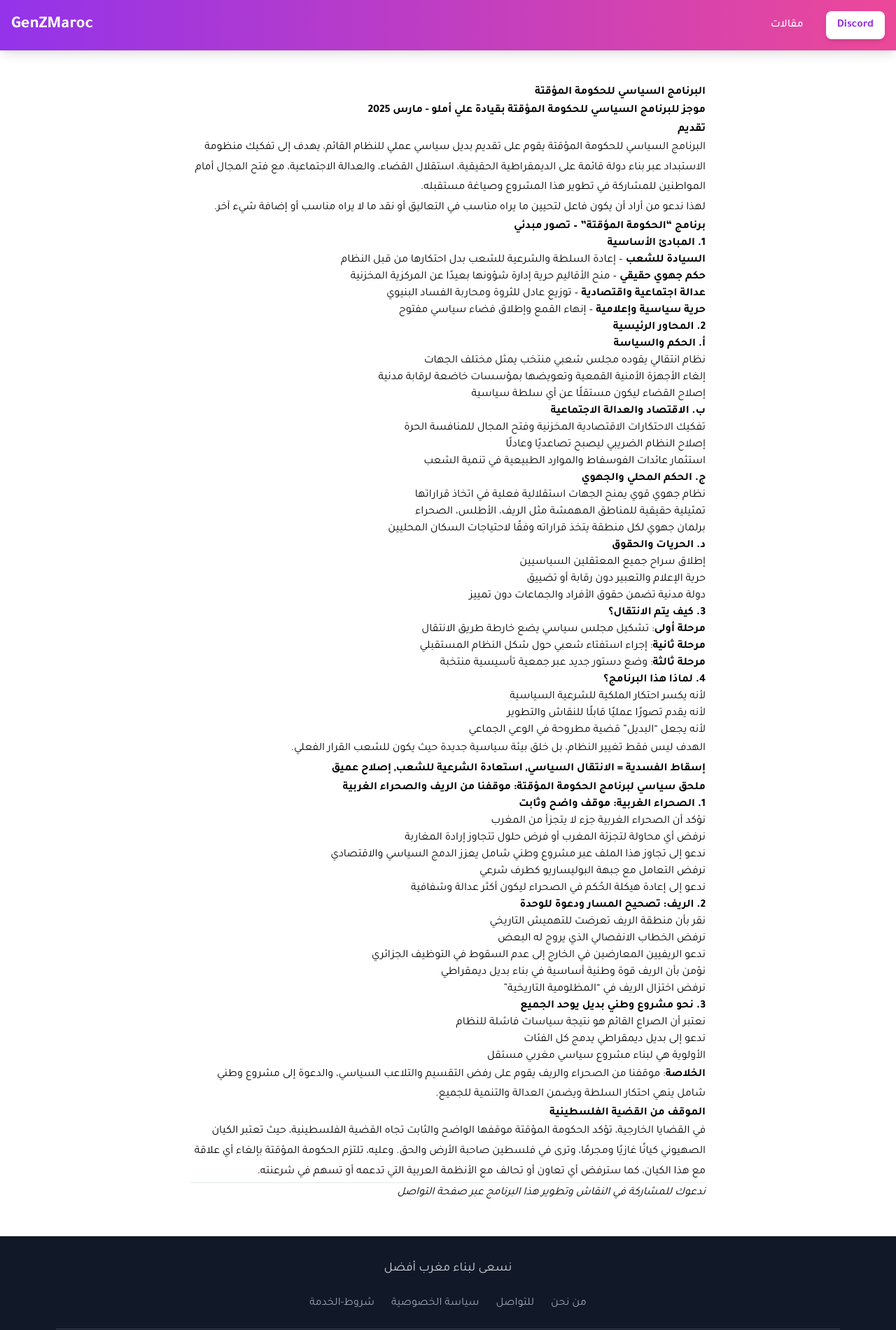
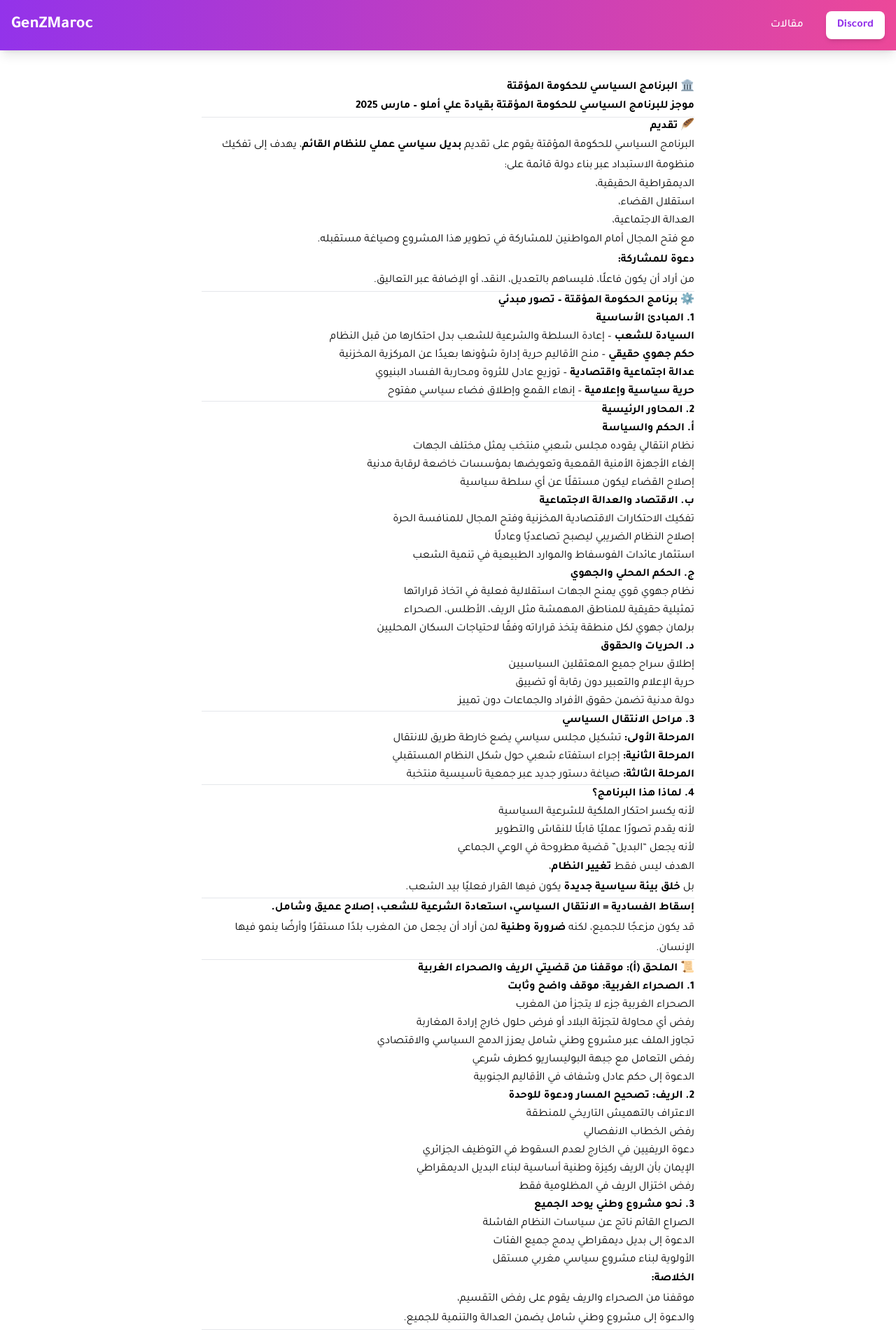
Before and after one commit to niqashx/genzmaroc, a Jekyll site: the page built from الحكومة-المؤقتة.md, in a window 1280 px wide. Shown: the top 1901 px of the page at 70% size. Built offline with Jekyll 4.4.1, drawn with Linux system fonts in a browser that asks for light colours; some of the changed text lies outside the part shown.

Commit message:
actualing the political summary guide

```diff
--- a/الحكومة-المؤقتة.md
+++ b/الحكومة-المؤقتة.md
@@ -5,98 +5,182 @@ description: "مشروع وطني بديل - برنامج الحكومة الم
 permalink: /الحكومة-المؤقتة/
 ---
 
-<div class="max-w-3xl mx-auto px-4 py-12 rtl-content" markdown="1">
+<div class="max-w-3xl mx-auto px-6 sm:px-8 py-10 rtl-content leading-relaxed" markdown="1">
 
-# البرنامج السياسي للحكومة المؤقتة
+# 🏛️ البرنامج السياسي للحكومة المؤقتة
 
-**موجز للبرنامج السياسي للحكومة المؤقتة بقيادة علي أملو - مارس 2025**
+**موجز للبرنامج السياسي للحكومة المؤقتة بقيادة علي أملو – مارس 2025**
 
-## تقديم
+---
 
-البرنامج السياسي للحكومة المؤقتة يقوم على تقديم بديل سياسي عملي للنظام القائم، يهدف إلى تفكيك منظومة الاستبداد عبر بناء دولة قائمة على الديمقراطية الحقيقية، استقلال القضاء، والعدالة الاجتماعية، مع فتح المجال أمام المواطنين للمشاركة في تطوير هذا المشروع وصياغة مستقبله.
+## 🪶 تقديم
 
-لهذا ندعو من أراد أن يكون فاعل لتحيين ما يراه مناسب في التعاليق أو نقد ما لا يراه مناسب أو إضافة شيء آخر.
+البرنامج السياسي للحكومة المؤقتة يقوم على تقديم **بديل سياسي عملي للنظام القائم**، يهدف إلى تفكيك منظومة الاستبداد عبر بناء دولة قائمة على:
+- الديمقراطية الحقيقية،
+- استقلال القضاء،
+- العدالة الاجتماعية،
 
-## برنامج "الحكومة المؤقتة" – تصور مبدئي
+مع فتح المجال أمام المواطنين للمشاركة في تطوير هذا المشروع وصياغة مستقبله.
+
+> **دعوة للمشاركة:**
+> من أراد أن يكون فاعلًا، فليساهم بالتعديل، النقد، أو الإضافة عبر التعاليق.
+
+---
+
+## ⚙️ برنامج الحكومة المؤقتة – تصور مبدئي
 
 ### 1. المبادئ الأساسية
-
 - **السيادة للشعب** – إعادة السلطة والشرعية للشعب بدل احتكارها من قبل النظام
 - **حكم جهوي حقيقي** – منح الأقاليم حرية إدارة شؤونها بعيدًا عن المركزية المخزنية
 - **عدالة اجتماعية واقتصادية** – توزيع عادل للثروة ومحاربة الفساد البنيوي
 - **حرية سياسية وإعلامية** – إنهاء القمع وإطلاق فضاء سياسي مفتوح
 
+---
+
 ### 2. المحاور الرئيسية
 
 #### أ. الحكم والسياسة
-
 - نظام انتقالي يقوده مجلس شعبي منتخب يمثل مختلف الجهات
 - إلغاء الأجهزة الأمنية القمعية وتعويضها بمؤسسات خاضعة لرقابة مدنية
 - إصلاح القضاء ليكون مستقلًا عن أي سلطة سياسية
 
 #### ب. الاقتصاد والعدالة الاجتماعية
-
 - تفكيك الاحتكارات الاقتصادية المخزنية وفتح المجال للمنافسة الحرة
 - إصلاح النظام الضريبي ليصبح تصاعديًا وعادلًا
 - استثمار عائدات الفوسفاط والموارد الطبيعية في تنمية الشعب
 
 #### ج. الحكم المحلي والجهوي
-
 - نظام جهوي قوي يمنح الجهات استقلالية فعلية في اتخاذ قراراتها
 - تمثيلية حقيقية للمناطق المهمشة مثل الريف، الأطلس، الصحراء
 - برلمان جهوي لكل منطقة يتخذ قراراته وفقًا لاحتياجات السكان المحليين
 
 #### د. الحريات والحقوق
-
 - إطلاق سراح جميع المعتقلين السياسيين
 - حرية الإعلام والتعبير دون رقابة أو تضييق
 - دولة مدنية تضمن حقوق الأفراد والجماعات دون تمييز
 
-### 3. كيف يتم الانتقال؟
+---
 
-- **مرحلة أولى**: تشكيل مجلس سياسي يضع خارطة طريق الانتقال
-- **مرحلة ثانية**: إجراء استفتاء شعبي حول شكل النظام المستقبلي
-- **مرحلة ثالثة**: وضع دستور جديد عبر جمعية تأسيسية منتخبة
+### 3. مراحل الانتقال السياسي
+1. **المرحلة الأولى:** تشكيل مجلس سياسي يضع خارطة طريق للانتقال
+2. **المرحلة الثانية:** إجراء استفتاء شعبي حول شكل النظام المستقبلي
+3. **المرحلة الثالثة:** صياغة دستور جديد عبر جمعية تأسيسية منتخبة
+
+---
 
 ### 4. لماذا هذا البرنامج؟
-
 - لأنه يكسر احتكار الملكية للشرعية السياسية
 - لأنه يقدم تصورًا عمليًا قابلًا للنقاش والتطوير
-- لأنه يجعل "البديل" قضية مطروحة في الوعي الجماعي
+- لأنه يجعل “البديل” قضية مطروحة في الوعي الجماعي
 
-الهدف ليس فقط تغيير النظام، بل خلق بيئة سياسية جديدة حيث يكون للشعب القرار الفعلي.
+> الهدف ليس فقط **تغيير النظام**،
+> بل **خلق بيئة سياسية جديدة** يكون فيها القرار فعليًا بيد الشعب.
 
-**إسقاط الفسدية = الانتقال السياسي, استعادة الشرعية للشعب, إصلاح عميق**
+---
 
-## ملحق سياسي لبرنامج الحكومة المؤقتة: موقفنا من الريف والصحراء الغربية
+**إسقاط الفسادية = الانتقال السياسي، استعادة الشرعية للشعب، إصلاح عميق وشامل.**
+قد يكون مزعجًا للجميع، لكنه **ضرورة وطنية** لمن أراد أن يجعل من المغرب بلدًا مستقرًا وأرضًا ينمو فيها الإنسان.
+
+---
+
+## 📜 الملحق (أ): موقفنا من قضيتي الريف والصحراء الغربية
 
 ### 1. الصحراء الغربية: موقف واضح وثابت
-
-- نؤكد أن الصحراء الغربية جزء لا يتجزأ من المغرب
-- نرفض أي محاولة لتجزئة المغرب أو فرض حلول تتجاوز إرادة المغاربة
-- ندعو إلى تجاوز هذا الملف عبر مشروع وطني شامل يعزز الدمج السياسي والاقتصادي
-- نرفض التعامل مع جبهة البوليساريو كطرف شرعي
-- ندعو إلى إعادة هيكلة الحُكم في الصحراء ليكون أكثر عدالة وشفافية
+- الصحراء الغربية جزء لا يتجزأ من المغرب
+- رفض أي محاولة لتجزئة البلاد أو فرض حلول خارج إرادة المغاربة
+- تجاوز الملف عبر مشروع وطني شامل يعزز الدمج السياسي والاقتصادي
+- رفض التعامل مع جبهة البوليساريو كطرف شرعي
+- الدعوة إلى حكم عادل وشفاف في الأقاليم الجنوبية
 
 ### 2. الريف: تصحيح المسار ودعوة للوحدة
+- الاعتراف بالتهميش التاريخي للمنطقة
+- رفض الخطاب الانفصالي
+- دعوة الريفيين في الخارج لعدم السقوط في التوظيف الجزائري
+- الإيمان بأن الريف ركيزة وطنية أساسية لبناء البديل الديمقراطي
+- رفض اختزال الريف في المظلومية فقط
 
-- نقر بأن منطقة الريف تعرضت للتهميش التاريخي
-- نرفض الخطاب الانفصالي الذي يروج له البعض
-- ندعو الريفيين المعارضين في الخارج إلى عدم السقوط في التوظيف الجزائري
-- نؤمن بأن الريف قوة وطنية أساسية في بناء بديل ديمقراطي
-- نرفض اختزال الريف في "المظلومية التاريخية"
+### 3. نحو مشروع وطني يوحد الجميع
+- الصراع القائم ناتج عن سياسات النظام الفاشلة
+- الدعوة إلى بديل ديمقراطي يدمج جميع الفئات
+- الأولوية لبناء مشروع سياسي مغربي مستقل
 
-### 3. نحو مشروع وطني بديل يوحد الجميع
+> **الخلاصة:**
+> موقفنا من الصحراء والريف يقوم على رفض التقسيم،
+> والدعوة إلى مشروع وطني شامل يضمن العدالة والتنمية للجميع.
 
-- نعتبر أن الصراع القائم هو نتيجة سياسات فاشلة للنظام
-- ندعو إلى بديل ديمقراطي يدمج كل الفئات
-- الأولوية هي لبناء مشروع سياسي مغربي مستقل
+---
 
-**الخلاصة**: موقفنا من الصحراء والريف يقوم على رفض التقسيم والتلاعب السياسي، والدعوة إلى مشروع وطني شامل ينهي احتكار السلطة ويضمن العدالة والتنمية للجميع.
+## 🕊️ الملحق (ب): في الخطاب العام وموقف الحكومة من التطرفين الديني والإلحادي
 
-## الموقف من القضية الفلسطينية
+ترى **الحكومة المؤقتة** أن بعض الخطابات التي تتصدر المشهد العام — سواء التي تطرح الإسلام على أنه *الحق المطلق* وتنفي شرعية باقي الاجتهادات، أو تلك التي تتبنى نزعة إلحادية متعالية تعتبر الدين عائقًا للتقدم — كلاهما يخدم، بقصد أو بدون قصد، أهدافًا تتعارض مع مشروعنا الوطني للتحرر من الاستبداد وبناء مجتمع حرٍّ وعادل.
 
-في القضايا الخارجية، تؤكد الحكومة المؤقتة موقفها الواضح والثابت تجاه القضية الفلسطينية، حيث تعتبر الكيان الصهيوني كيانًا غازيًا ومجرمًا، وترى في فلسطين صاحبة الأرض والحق. وعليه، تلتزم الحكومة المؤقتة بإلغاء أي علاقة مع هذا الكيان، كما سترفض أي تعاون أو تحالف مع الأنظمة العربية التي تدعمه أو تسهم في شرعنته.
+### 🔹 أولاً: في توصيف الظاهرة
+قد تصدر هذه الخطابات:
+- من **أطراف تعمل لحساب النظام** لإحداث الفتنة والشقاق بين مكونات المجتمع؛
+- أو من **فاعلين منجرّين لا وعيًا** إلى نفس الأجندة التي ترعاها أنظمة عربية معادية للتحرر الشعبي.
+
+---
+
+### ⚖️ ثانياً: التعليل السياسي والاستراتيجي
+
+#### 1. أهمية القاعدة الشعبية
+أي مشروع سياسي جاد يحتاج إلى **حاضنة جماهيرية واسعة**.
+فإذا تبنّى خطابًا يمس الثوابت الوطنية مثل:
+- وحدة التراب الوطني (الصحراء، الريف، الأقاليم)،
+- و<span style="color:red; font-weight:bold;">الدين الإسلامي باعتباره مكونًا أساسيًا للهوية الجماعية</span>،
+
+فإنه يعزل نفسه عن أغلبية المواطنين،
+<span style="color:red; font-weight:bold;">حتى وإن كانت مطالبه الإصلاحية عادلة في جوهرها.</span>
+
+#### 2. البعد العاطفي والرمزي
+الشعب المغربي يرتبط وجدانيًا بهويته الدينية والوطنية.
+من يهاجم هذه الرموز يُفهم خطابه كتهديد للهوية لا كمشروع تحرري،
+فيخسر المعركة الرمزية قبل السياسية.
+
+#### 3. البعد الواقعي والعملي
+البديل السياسي الحقيقي يُبنى على:
+- العدالة الاجتماعية،
+- الشفافية والمحاسبة،
+- توزيع الثروة،
+- وتوسيع الحقوق السياسية والمدنية.
+
+> هذه القضايا تُوحّد ولا تُفرّق، وتنتج تغييرًا ملموسًا بدل الجدل العقيم.
+
+<small>*من أراد النقاش حول هذا بعد قراءته لهذه الورقة فليفعل بدون تردد.*</small>
+
+---
+
+### 🔹 ثالثاً: الخلاصة
+من أراد بناء بديل حقيقي للنظام،
+فعليه أن يكون **جامعًا لا مفرّقًا**،
+ويتحدث **بلغة الناس لا ضدهم**.
+
+إن **معاداة الدين أو الدعوة إلى الانفصال** لا تصنع تحررًا، بل عزلة سياسية وشعبية.
+وإن **المعركة الحقيقية** هي ضد الاستبداد والفساد، لا ضد هوية الأمة ومشاعرها.
+
+---
+
+> **صادر عن:** أعضاء الحكومة المؤقتة لعلي أملو
+> **التاريخ:** 22/10/2025
+> **الموضوع:** ملحق بالموجز السياسي حول الخطاب العام ومحدداته
+>
+> **ملاحظة:**
+> الموجز السياسي الأوّلي أُعدَّ من طرف مغربي مقيم بالخارج،
+> وتم تعديله بواسطة الذكاء الاصطناعي.
+>
+> الموجز السياسي يُعدّ **إسقاطًا لأفكار علي أملو والرامي قدور وآخرين**
+> في حديثهم عن الدولة التي يعتزمون إنشاءها،
+> بينما تُراجع **الملحقات والتعديلات** وفقًا لضرورات الحكومة المؤقتة
+> وهي في طريقها إلى **تواركة**.
+
+---
+
+## 🇵🇸 الموقف من القضية الفلسطينية
+
+تؤكد الحكومة المؤقتة موقفها الثابت من القضية الفلسطينية، إذ تعتبر الكيان الصهيوني **كيانًا غازيًا ومجرمًا**، وترى في فلسطين **صاحبة الأرض والحق**.
+وعليه، تلتزم الحكومة المؤقتة بـ:
+- إلغاء أي علاقة مع هذا الكيان،
+- رفض أي تعاون أو تحالف مع الأنظمة التي تدعمه أو تسهم في شرعنته.
 
 ---
 
```
Also changed, not shown: _includes/hero-backup.html (deleted, +0 -50 lines), assets/css/tailwind-output.css.
